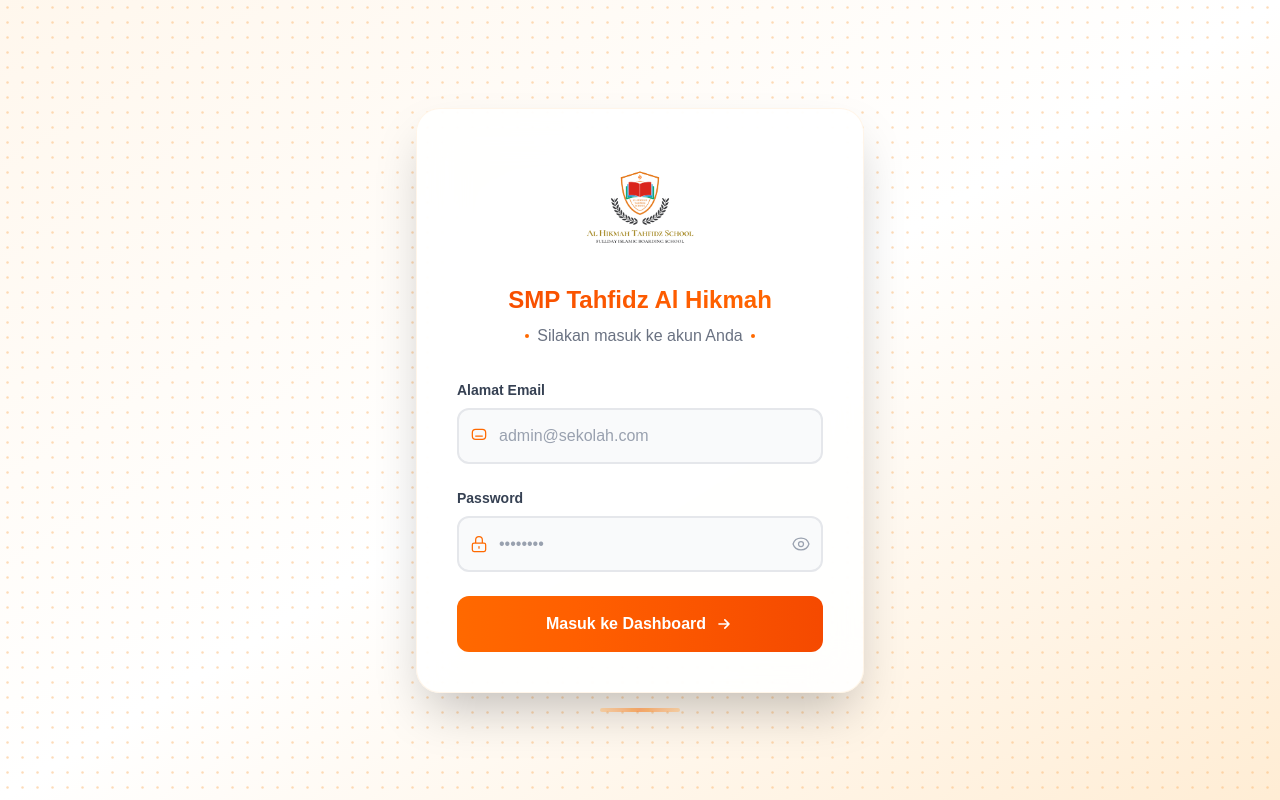
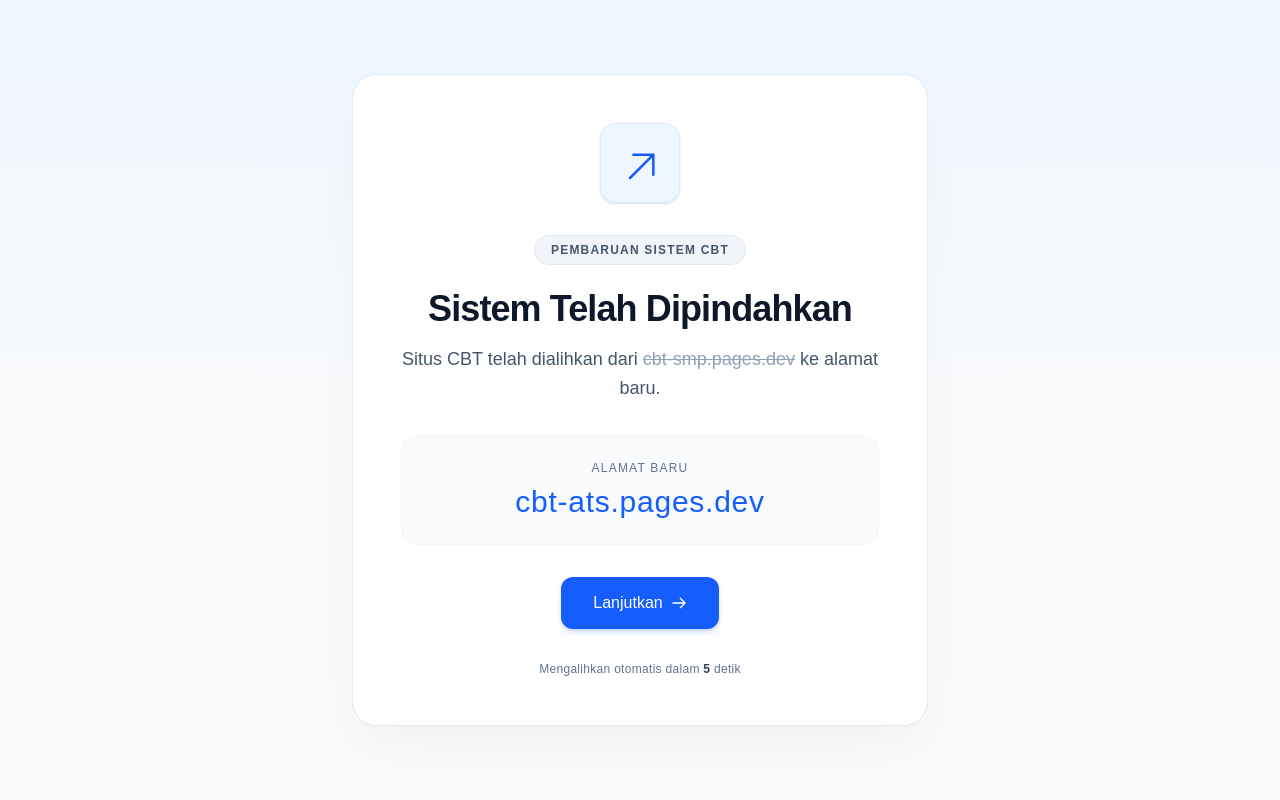
Before and after one commit to dhmsAdhty/cbt-smp, a React (Vite) app: page / in a window 1280 px wide. Built offline with nearby package versions, Linux system fonts and the light colour scheme; no server answers.

Commit message:
add maintenace web

```diff
--- a/package.json
+++ b/package.json
@@ -16,11 +16,13 @@
     "gsap": "^3.14.2",
     "hugeicons-react": "^0.4.0",
     "papaparse": "^5.5.3",
+    "postprocessing": "^6.39.1",
     "react": "^19.2.0",
     "react-dom": "^19.2.0",
     "react-router-dom": "^7.13.0",
     "recharts": "^3.8.1",
     "sweetalert2": "^11.26.18",
+    "three": "^0.184.0",
     "xlsx": "^0.18.5"
   },
   "devDependencies": {
--- a/src/App.jsx
+++ b/src/App.jsx
@@ -1,97 +1,91 @@
-// src/App.jsx
-import { useState, useEffect } from 'react'
-import { BrowserRouter as Router, Routes, Route } from 'react-router-dom'
-import { supabase } from './lib/supabaseClient'
-
-// Import Halaman (Perhatikan path folder 'dashboard' baru)
-import Login from './pages/Login'
-import Admin from './pages/dashboard/Admin'
-import Guru from './pages/dashboard/Guru'
-import Siswa from './pages/dashboard/Siswa'
-import UjianKerjakan from './pages/dashboard/siswa/UjianKerjakan'
-import HasilUjian from './pages/dashboard/siswa/HasilUjian'
-
-// Import Satpam
-import ProtectedRoute from './components/ProtectedRoute'
-
-// Import Error Handling
-import NotFound from './pages/NotFound'
-import ErrorBoundary from './components/ui/ErrorBoundary'
+import React, { useEffect, useState } from 'react';
+import { motion } from 'framer-motion';
 
 function App() {
-  const [session, setSession] = useState(null)
-  const [loading, setLoading] = useState(true)
+  const [countdown, setCountdown] = useState(10);
+  const newUrl = "https://cbt-ats.pages.dev";
 
   useEffect(() => {
-    // 1. Cek sesi saat aplikasi pertama dibuka
-    supabase.auth.getSession().then(({ data: { session } }) => {
-      setSession(session)
-      setLoading(false)
-    })
+    const timer = setInterval(() => {
+      setCountdown((prev) => {
+        if (prev <= 1) {
+          clearInterval(timer);
+          window.location.href = newUrl;
+          return 0;
+        }
+        return prev - 1;
+      });
+    }, 1000);
 
-    // 2. Pasang pendengar (listener) jika user login/logout
-    const { data: { subscription } } = supabase.auth.onAuthStateChange((_event, session) => {
-      setSession(session)
-      setLoading(false)
-    })
-
-    return () => subscription.unsubscribe()
-  }, [])
-
-  // Tampilkan layar loading putih saat cek status login (supaya tidak kedip)
-  if (loading) {
-    return <div className="h-screen flex items-center justify-center">Memuat...</div>
-  }
+    return () => clearInterval(timer);
+  }, []);
 
   return (
-    <ErrorBoundary>
-      <Router>
-        <Routes>
-          {/* Halaman Login (Publik) */}
-          <Route path="/" element={<Login />} />
+    <div className="min-h-screen bg-slate-50 flex items-center justify-center p-4 relative overflow-hidden font-sans text-slate-800">
 
-          {/* === AREA TERPROTEKSI (DASHBOARD) === */}
+      {/* Subtle Background Elements */}
+      <div className="absolute top-0 w-full h-96 bg-gradient-to-b from-blue-50 to-transparent z-0"></div>
 
-          {/* Admin */}
-          <Route path="/dashboard/admin" element={
-            <ProtectedRoute user={session} allowedRoles={['admin']}>
-              <Admin />
-            </ProtectedRoute>
-          } />
+      <motion.div
+        initial={{ opacity: 0, y: 20 }}
+        animate={{ opacity: 1, y: 0 }}
+        transition={{ duration: 0.8, ease: "easeOut" }}
+        className="max-w-xl w-full bg-white border border-slate-200 rounded-3xl p-8 md:p-12 shadow-[0_20px_50px_-12px_rgba(0,0,0,0.05)] relative z-10 text-center"
+      >
+        <motion.div
+          initial={{ scale: 0.8, opacity: 0 }}
+          animate={{ scale: 1, opacity: 1 }}
+          transition={{ delay: 0.2, duration: 0.6, ease: "easeOut" }}
+          className="w-16 h-16 md:w-20 md:h-20 bg-blue-50 border border-blue-100 rounded-2xl mx-auto flex items-center justify-center mb-8 shadow-sm"
+        >
+          <svg className="w-8 h-8 md:w-10 md:h-10 text-blue-600" fill="none" stroke="currentColor" viewBox="0 0 24 24" xmlns="http://www.w3.org/2000/svg">
+            <path strokeLinecap="round" strokeLinejoin="round" strokeWidth={1.5} d="M8 7h12m0 0v12m0-12l-14 14" />
+          </svg>
+        </motion.div>
 
-          {/* Guru */}
-          <Route path="/dashboard/guru" element={
-            <ProtectedRoute user={session} allowedRoles={['guru']}>
-              <Guru />
-            </ProtectedRoute>
-          } />
+        <motion.div
+          initial={{ opacity: 0, y: 10 }}
+          animate={{ opacity: 1, y: 0 }}
+          transition={{ delay: 0.4, duration: 0.6 }}
+        >
+          <div className="inline-block px-4 py-1.5 rounded-full bg-slate-100 border border-slate-200 text-slate-600 text-xs font-semibold mb-6 tracking-widest uppercase">
+            Pembaruan Sistem CBT
+          </div>
 
-          {/* Siswa */}
-          <Route path="/dashboard/siswa" element={
-            <ProtectedRoute user={session} allowedRoles={['siswa']}>
-              <Siswa />
-            </ProtectedRoute>
-          } />
+          <h1 className="text-3xl md:text-4xl font-bold mb-4 tracking-tight text-slate-900">
+            Sistem Telah Dipindahkan
+          </h1>
 
-          <Route path="/dashboard/siswa/ujian/:id" element={
-            <ProtectedRoute user={session} allowedRoles={['siswa']}>
-              <UjianKerjakan />
-            </ProtectedRoute>
-          } />
+          <p className="text-slate-600 text-base md:text-lg mb-8 leading-relaxed font-normal">
+            Situs CBT telah dialihkan dari <span className="text-slate-400 line-through">cbt-smp.pages.dev</span> ke alamat baru.
+          </p>
 
-          <Route path="/dashboard/siswa/hasil/:id" element={
-            <ProtectedRoute user={session} allowedRoles={['siswa']}>
-              <HasilUjian />
-            </ProtectedRoute>
-          } />
+          <div className="bg-slate-50/80 rounded-2xl p-6 mb-8 border border-slate-100">
+            <p className="text-xs text-slate-500 mb-2 font-medium tracking-widest uppercase">Alamat Baru</p>
+            <p className="text-2xl md:text-3xl font-medium text-blue-600 tracking-wide break-all">
+              cbt-ats.pages.dev
+            </p>
+          </div>
 
-          {/* 404 Not Found */}
-          <Route path="*" element={<NotFound />} />
+          <a
+            href={newUrl}
+            className="group relative inline-flex items-center justify-center w-full sm:w-auto px-8 py-3.5 bg-blue-600 text-white font-medium rounded-xl overflow-hidden transition-all hover:bg-blue-700 active:scale-95 shadow-md shadow-blue-600/20"
+          >
+            <span className="relative z-10 flex items-center gap-2">
+              Lanjutkan
+              <svg className="w-4 h-4 group-hover:translate-x-1 transition-transform" fill="none" stroke="currentColor" viewBox="0 0 24 24" xmlns="http://www.w3.org/2000/svg">
+                <path strokeLinecap="round" strokeLinejoin="round" strokeWidth={2} d="M14 5l7 7m0 0l-7 7m7-7H3" />
+              </svg>
+            </span>
+          </a>
 
-        </Routes>
-      </Router>
-    </ErrorBoundary>
-  )
+          <p className="mt-8 text-xs text-slate-500 font-normal tracking-wide">
+            Mengalihkan otomatis dalam <span className="font-semibold text-slate-700">{countdown}</span> detik
+          </p>
+        </motion.div>
+      </motion.div>
+    </div>
+  );
 }
 
-export default App
+export default App;
```
Also changed, not shown: 1 other file (tests, documents, lock files or other folders).
